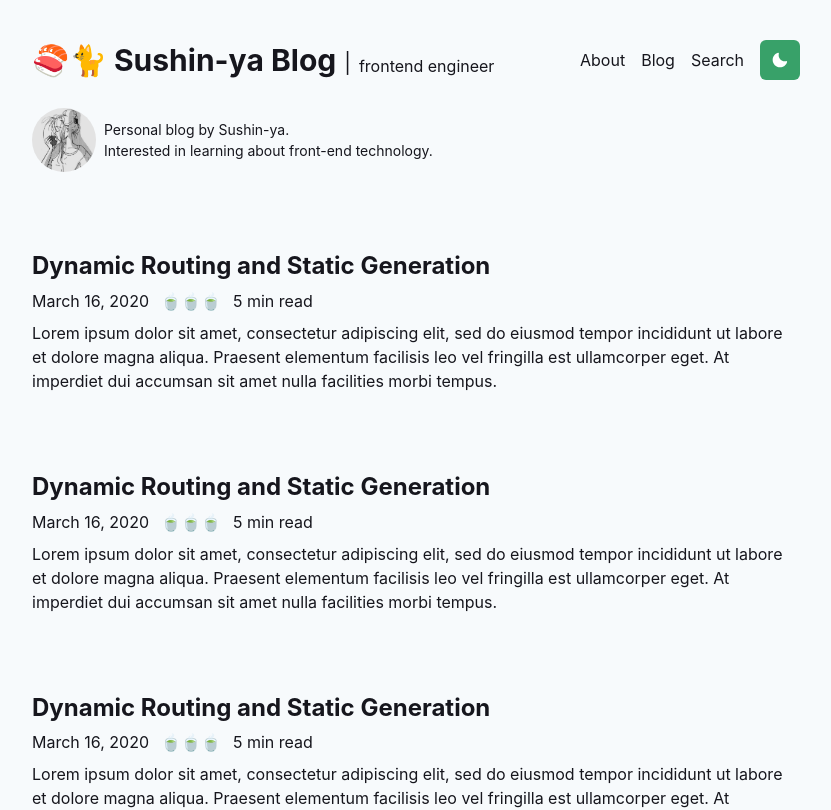
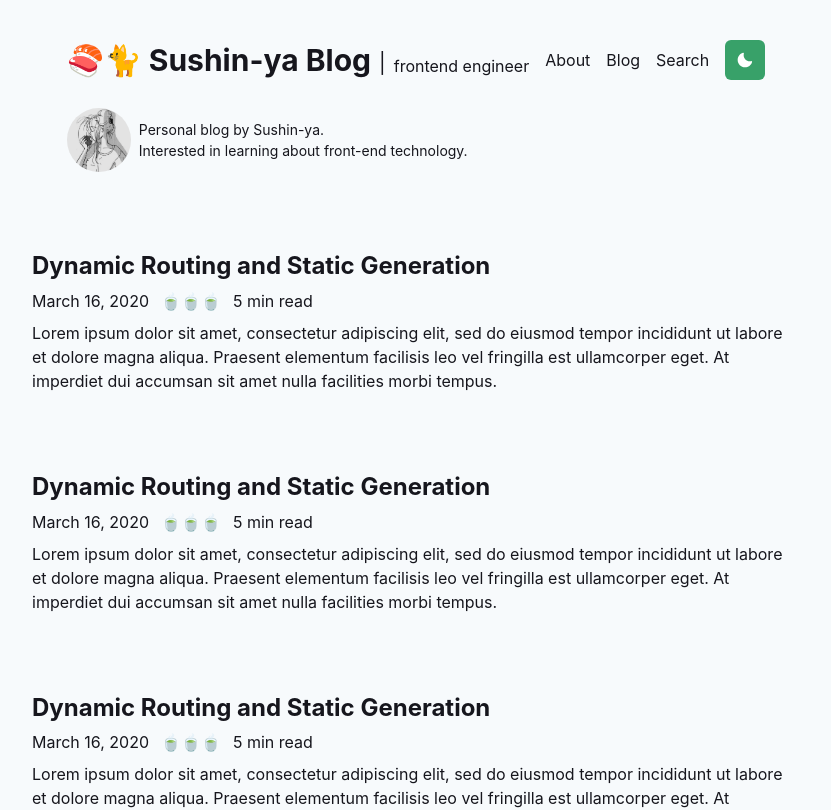
Before and after one commit to sushin-ya/sushin-ya-blog, a Next.js app: page / in a window 1280 px wide. Shown: the top 810 px of the page, without its empty margins (224-1055 px from the left). Built offline with nearby package versions, Linux system fonts and the light colour scheme.

Commit message:
fix: aboutme

```diff
--- a/src/components/header/AboutMe.tsx
+++ b/src/components/header/AboutMe.tsx
@@ -1,27 +1,21 @@
-import { Box, Image, Stack, Text } from '@chakra-ui/react'
+import { Box, HStack, Image, Stack, Text } from '@chakra-ui/react'
 
 export const AboutMe = () => (
-  <Stack
-    direction="row"
-    width={{ base: '90vw', md: '768px' }}
-    alignItems="center"
-  >
-    <Stack>
-      <Box width="64px">
-        <Image
-          boxSize="64px"
-          borderRadius="100%"
-          objectFit="cover"
-          src="/assets/avatar.jpg"
-          alt="Dan Abramov"
-        />
-      </Box>
-    </Stack>
+  <HStack>
+    <Box width={16}>
+      <Image
+        boxSize={16}
+        rounded={100}
+        objectFit={'cover'}
+        src={'/assets/avatar.jpg'}
+        alt="Sushin-ya"
+      />
+    </Box>
     <Box>
-      <Text fontSize="sm">Personal blog by Sushin-ya.</Text>
-      <Text fontSize="sm">
+      <Text fontSize={'sm'}>Personal blog by Sushin-ya.</Text>
+      <Text fontSize={'sm'}>
         Interested in learning about front-end technology.
       </Text>
     </Box>
-  </Stack>
+  </HStack>
 )
```
